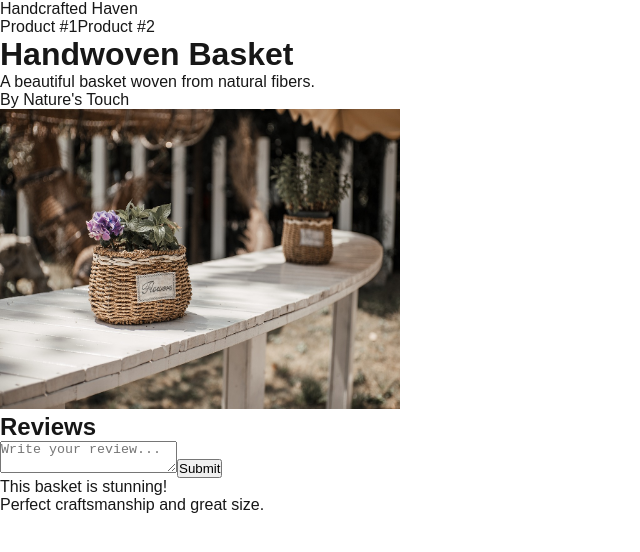
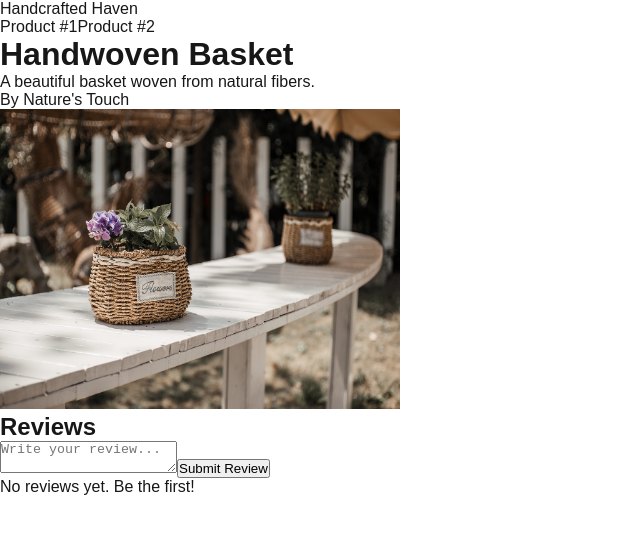
Before and after one commit to santichapa/wdd430_team6_full-stack-force_project, a Next.js app in the folder group06-handcrafted-haven/: page /products/1 in a window 1280 px wide. Shown: the top 552 px of the page, without its empty margins (0-640 px from the left). Built offline with nearby package versions, Linux system fonts and the light colour scheme.

Commit message:
debbuged product review page

```diff
--- a/group06-handcrafted-haven/src/app/products/[id]/ProductReviewPage.tsx
+++ b/group06-handcrafted-haven/src/app/products/[id]/ProductReviewPage.tsx
@@ -2,13 +2,20 @@
 
 import ReviewForm from "@/components/ReviewForm";
 import ReviewList from "@/components/ReviewList";
+import { useState } from "react";
 
 export default function ProductReviewPage() {
+  const [reviews, setReviews] = useState<string[]>([]);
+
+  function addReview(newReview: string) {
+    setReviews((prev) => [newReview, ...prev]);
+  }
+
   return (
-    <section className="mt-10">
+    <section className="mt-8">
       <h2 className="text-2xl font-semibold mb-4">Reviews</h2>
-      <ReviewForm />
-      <ReviewList />
+      <ReviewForm onAddReview={addReview} />
+      <ReviewList reviews={reviews} />
     </section>
   );
 }
--- a/group06-handcrafted-haven/src/app/products/[id]/page.tsx
+++ b/group06-handcrafted-haven/src/app/products/[id]/page.tsx
@@ -3,12 +3,19 @@ import Image from "next/image";
 import { notFound } from "next/navigation";
 import ProductReviewPage from "./ProductReviewPage";
 
-interface Props {
-  params: { id: string };
+export async function generateStaticParams() {
+  return products.map((product) => ({
+    id: product.id.toString(),
+  }));
 }
 
-export default function ProductPage({ params }: Props) {
-  const product = products.find((p) => p.id === Number(params.id));
+export default async function ProductPage({
+  params,
+}: {
+  params: Promise<{ id: string }>;
+}) {
+  const { id } = await params;
+  const product = products.find((p) => p.id === Number(id));
 
   if (!product) return notFound();
 
--- a/group06-handcrafted-haven/src/components/ReviewForm.tsx
+++ b/group06-handcrafted-haven/src/components/ReviewForm.tsx
@@ -2,28 +2,33 @@
 
 import { useState } from "react";
 
-export default function ReviewForm() {
-  const [review, setReview] = useState("");
+export default function ReviewForm({
+  onAddReview,
+}: {
+  onAddReview: (review: string) => void;
+}) {
+  const [text, setText] = useState("");
 
-  const handleSubmit = (e: React.FormEvent) => {
+  function handleSubmit(e: React.FormEvent) {
     e.preventDefault();
-    console.log("Submitted review:", review);
-    setReview("");
-  };
+    if (!text.trim()) return;
+    onAddReview(text.trim());
+    setText("");
+  }
 
   return (
-    <form onSubmit={handleSubmit}>
+    <form onSubmit={handleSubmit} className="mb-4">
       <textarea
-        value={review}
-        onChange={(e) => setReview(e.target.value)}
+        value={text}
+        onChange={(e) => setText(e.target.value)}
+        className="w-full border rounded p-2 mb-2"
         placeholder="Write your review..."
-        className="w-full border p-2 rounded"
       />
       <button
         type="submit"
-        className="mt-2 bg-black text-white px-4 py-2 rounded"
+        className="bg-blue-600 text-white px-4 py-2 rounded hover:bg-blue-700"
       >
-        Submit
+        Submit Review
       </button>
     </form>
   );
--- a/group06-handcrafted-haven/src/components/ReviewList.tsx
+++ b/group06-handcrafted-haven/src/components/ReviewList.tsx
@@ -1,14 +1,13 @@
-export default function ReviewList() {
-  const reviews = [
-    { id: 1, text: "This basket is stunning!" },
-    { id: 2, text: "Perfect craftsmanship and great size." },
-  ];
+export default function ReviewList({ reviews }: { reviews: string[] }) {
+  if (reviews.length === 0) {
+    return <p>No reviews yet. Be the first!</p>;
+  }
 
   return (
-    <ul className="mt-4 space-y-2">
-      {reviews.map((review) => (
-        <li key={review.id} className="border p-2 rounded">
-          {review.text}
+    <ul className="space-y-2">
+      {reviews.map((review, i) => (
+        <li key={i} className="border p-2 rounded bg-gray-50">
+          {review}
         </li>
       ))}
     </ul>
```
Also changed, not shown: group06-handcrafted-haven/src/app/ui/layout.tsx (deleted, +0 -13 lines).
